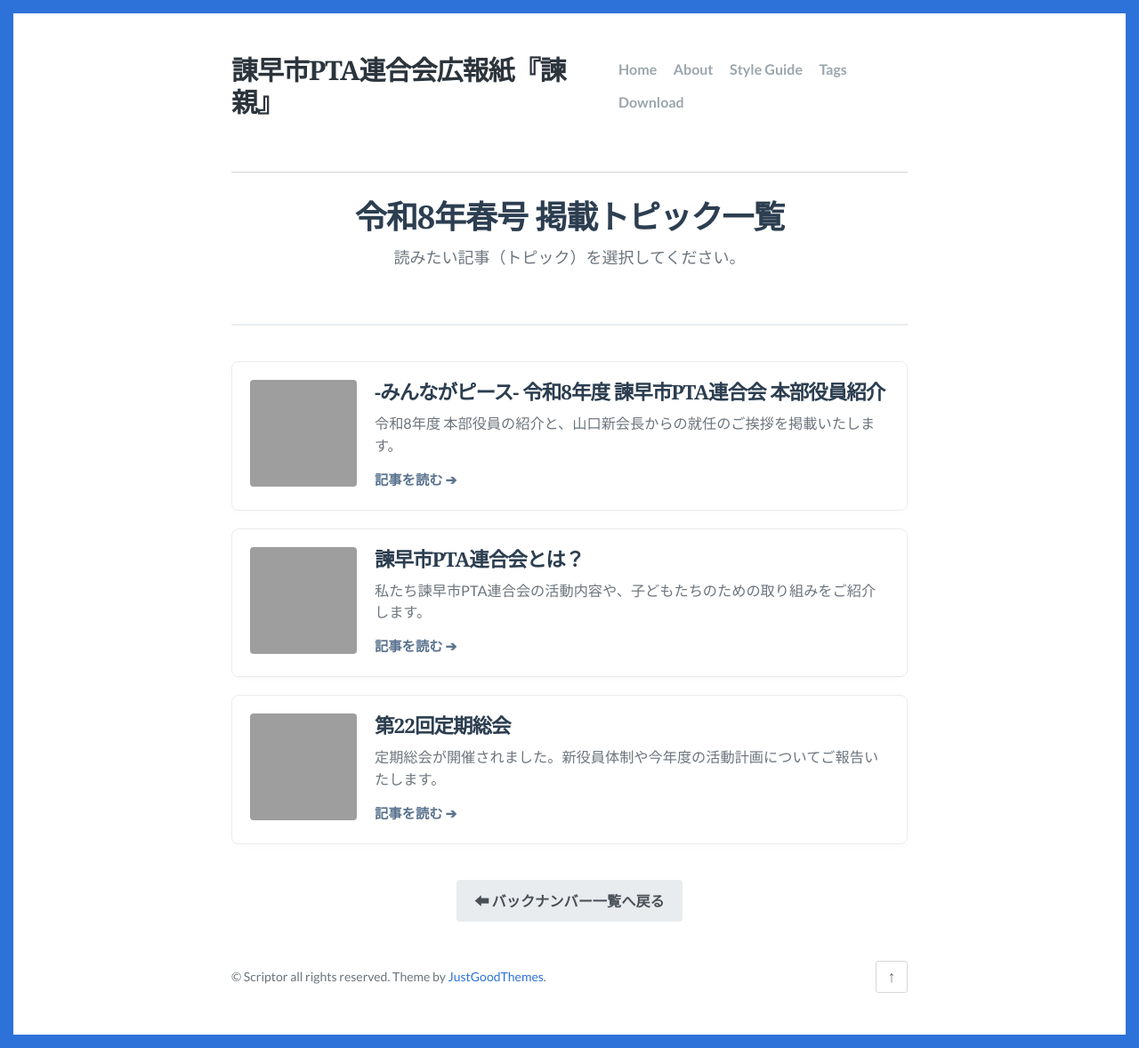
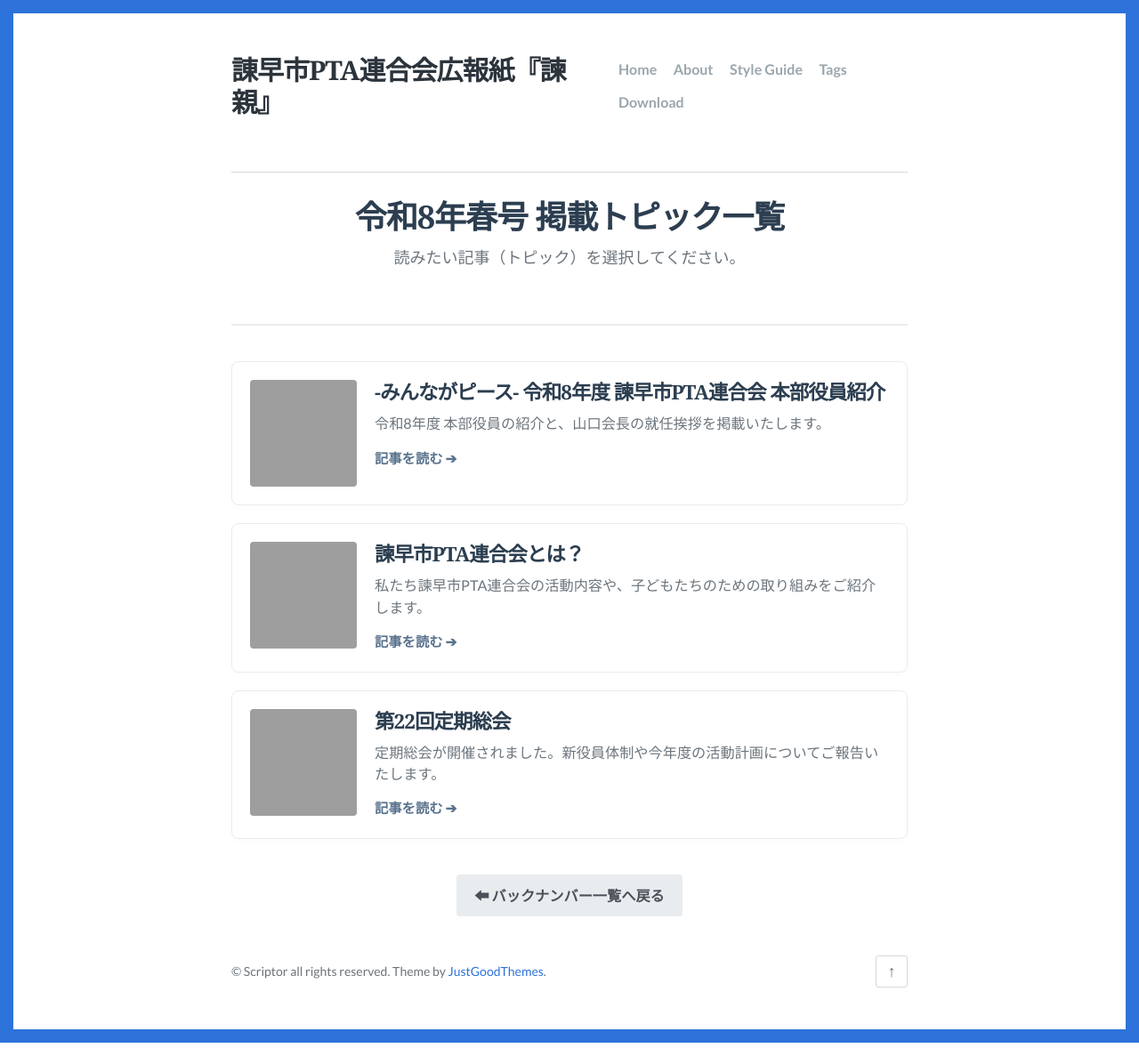
Before and after one commit to isahayashi-PTA/kanshin, a Jekyll site: the page built from spring2026.html, in a window 1280 px wide. Shown: the whole page at 89% size. Built offline with Jekyll 4.4.1, drawn with Linux system fonts in a browser that asks for light colours; grey boxes are pictures that could not be loaded.

Commit message:
Update 2026-06-27-spring-03.md

```diff
--- a/_posts/2026-06-27-spring-03.md
+++ b/_posts/2026-06-27-spring-03.md
@@ -2,7 +2,7 @@
 layout: page
 title: "-みんながピース- 令和8年度 諫早市PTA連合会 本部役員紹介"
 date: 2026-06-27 00:00:00 +0900
-description: "令和8年度 本部役員の紹介と、山口新会長からの就任のご挨拶を掲載いたします。"
+description: "令和8年度 本部役員の紹介と、山口会長の就任挨拶を掲載いたします。"
 image: assets/images/yakuinsyoukai.jpg
 categories: "令和8年春号"
 ---
```
